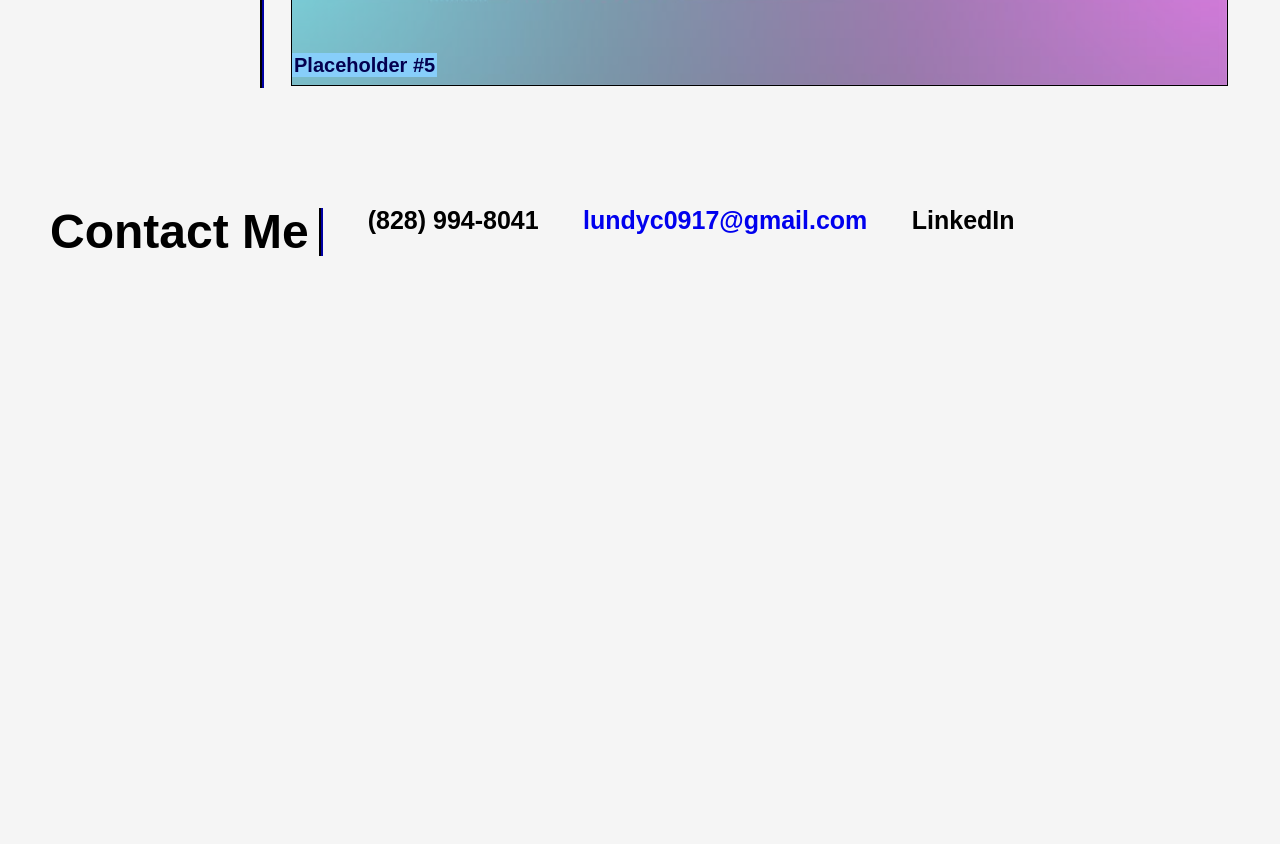
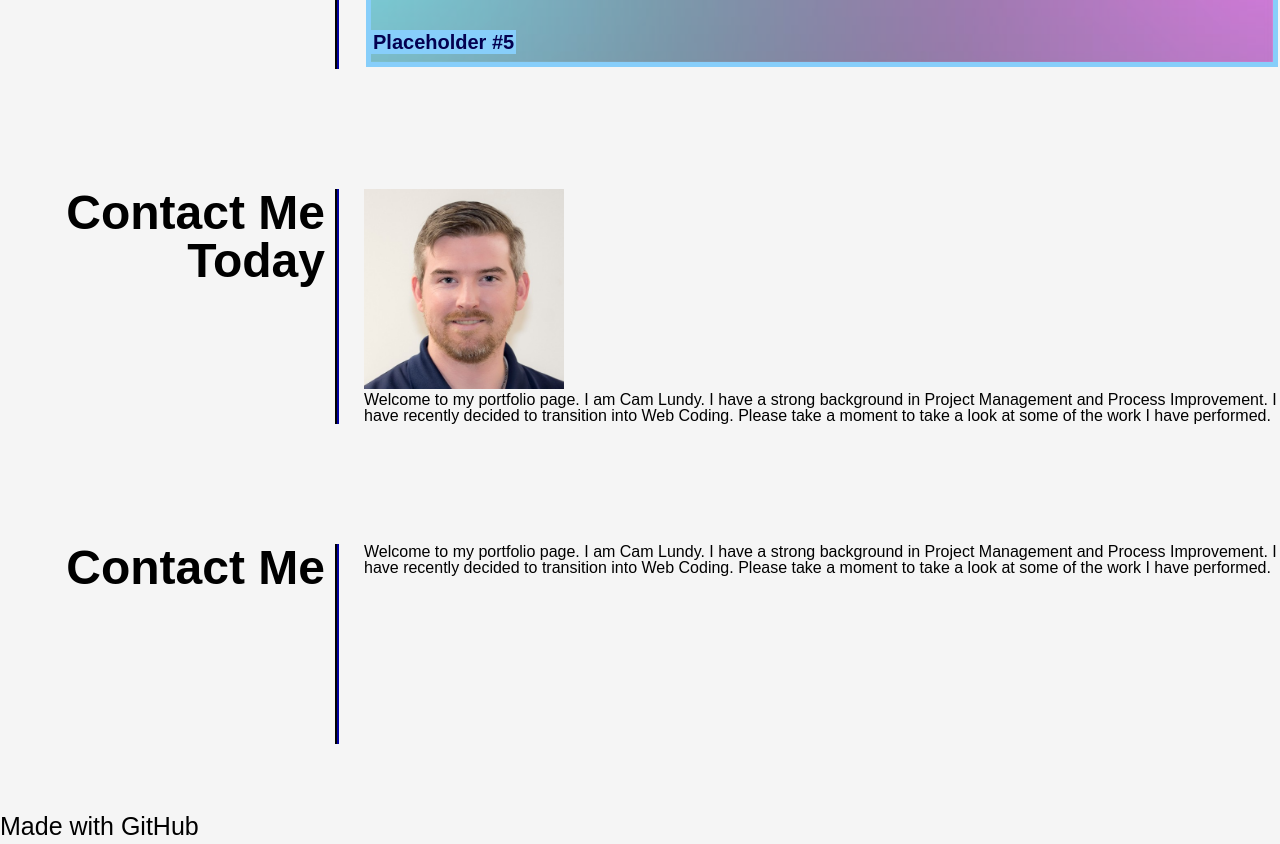
Before and after one commit to lundyc0917/Portfolio, a plain HTML site: page Main/index.html in a window 1280 px wide. Shown: the part 1760-2604 px from the top of the page. Before the commit the page ends 2086 px from the top, so only its background shows below. Drawn offline with Linux system fonts and the light colour scheme.

Commit message:
Contact Me workthrough.  css file comments

```diff
--- a/Main/Assets/css/style.css
+++ b/Main/Assets/css/style.css
@@ -5,11 +5,11 @@
 :root {
   --bkgrnd:rgb(70, 70, 70);
   --boarder:rgb(0, 0, 80);
-  --headercolor:rgb(4, 0, 80);
+  --headerfontcolor:rgb(4, 0, 80);
   --headerback: lightskyblue;
   --subheadfont: 30px;
 }
-
+/* body */
 body {
   font-family: Arial;
   margin: 0;
@@ -18,37 +18,27 @@ body {
   min-height: 100vh;
   justify-content: flex-start;
 }
-
+/* header */
 header {
   padding: 40px;
   text-align: Left;
-}
-
-.main-header {
   display: flex;
   flex-wrap: wrap;
   justify-content: space-between;
   padding: 60px;
   background: var(--bkgrnd);
 }
-
+/* Main Page header */
 h1{
-  font-size: 48px;
+  font-size: 50px;
   font-weight: 600;
   background: var(--bkgrnd);
 }
-
-h2{
-  font-size: 48px;
-  font-weight: 600;
-  min-inline-size: 200px;
-}
-
+/* Navigation */
 nav {
   display: flex;
   background-color: var(--bkgrnd);
 }
-
 nav a {
   font-size: 25px;
   color: #0070d8;
@@ -57,8 +47,16 @@ nav a {
   text-decoration: none;
   text-align: center;
   background-color: var(--bkgrnd);
+  text-decoration: underline;
+}
+/* main */
+main {
+  display: flex;
+  flex-wrap: wrap;
+  flex-grow: 1;
 }
 
+/* Header image and subheading */
 .head-img {
   height: 200px;
   width: 100%;
@@ -71,33 +69,36 @@ nav a {
   position: absolute;
   padding: 2px 2px;
   background: var(--headerback);
-  color: var(--headercolor);
+  color: var(--headerfontcolor);
   bottom: 8px;
   right: 8px;
   font-size: var(--subheadfont);
 }
-main {
+
+/* section main container */
+.about-section,
+.work-section,
+.contact-section{
+  margin-bottom: 20px;
+  padding: 50px 0px;
+  width: 100%;
+  min-height: 300px;
+  flex: 0 0 auto;
   display: flex;
-  flex-wrap: wrap;
-  flex-grow: 1;
 }
 
-.float-left {
+/* section main header */
+h2{
+  font-size: 48px;
+  font-weight: 600;
+  min-inline-size: 325px;
+  word-wrap: normal;
   float: left;
   margin-right: 25px;
   text-align: right;
 }
 
-.about-section,
-.work-section,
-.contact-section{
-  margin-bottom: 20px;
-  padding: 50px;
-  width: 100%;
-  height: auto;
-  flex: 0 0 auto;
-  display: flex;
-}
+/* Verticle Line */
 .vl {
   border-left: 4px solid var(--boarder);
   border-left-style: groove;
@@ -105,11 +106,19 @@ main {
   margin-left: -15px;
   top: 0;
   padding-left: 25px;
+  text-overflow: wrap;
 }
+
+/* Section Specific Styles */
+/*---------------------------------------------*/
+
+/* Image style in about me section */
 .about-section img{
   float: left;
   padding: 0 10px;
 }
+
+
 /* Container for the work section of the page */
 .work-section div{
   display: flex;
@@ -120,7 +129,7 @@ main {
   position: absolute;
   padding: 2px 2px;
   background: var(--headerback);
-  color: var(--headercolor);
+  color: var(--headerfontcolor);
   bottom: 8px;
   left: 0px;
   font-size: 20px;
@@ -136,7 +145,8 @@ main {
   justify-content: center;
   text-align:  center;
   border-style: solid;
-  border-width: 1px;
+  border-width: 5px;
+  border-color: var(--headerback);
   margin: 2px;
   position: relative;
 }
@@ -145,12 +155,22 @@ main {
   min-width: 350px;
   opacity: .5;
 }
-.contact-section a {
+.contact-section div nav {
+  display: flex;
+}
+.contact-section div nav a {
   font-size: 25px;
   font-weight: 600;
   padding: 14px 20px;
   text-decoration: none;
   text-align: center;
+  text-decoration: underline;
+}
+
+footer {
+  font-size: 25px;
+  min-height: 30px;
+
 }
 
 @media screen and (max-width: 768px) {
--- a/Main/index.html
+++ b/Main/index.html
@@ -12,7 +12,7 @@
 <body>
   <!-- Header -->
   <header class="main-header">
-    <!-- Name -->
+    <!-- Main Title -->
     <h1>Cameron Lundy</h1>
     <nav>
       <!-- Links to sections about me, recent work, and contact information -->
@@ -20,20 +20,20 @@
       <a href="#Work">Work</a>
       <a href="#Contact_Me">Contact Me</a>
       <a href="">Resume</a>
-
     </nav>
   </header>
 
   <!-- Body -->
   <main>
+    <!-- Subheading for header image -->
     <div class="head-img">
       <div class="h4">
         <h4>Subheading</h4>
       </div>
     </div>
-
+  <!-- About me section with photo -->
     <div id="About_Me" class="about-section">
-      <h2 class="float-left">About Me</h2>
+      <h2>About Me</h2>
       <div class="vl">
         <img src="Assets/images/photo.png" width="200" height="200" alt="Cameron Lundy"/>
         <p>
@@ -43,9 +43,9 @@
         </p>
       </div>
     </div>
-
+<!-- Work Portfolio section with placeholder images and text -->
     <div id="Work" class="work-section">
-      <h2 class="float-left">Work</h2>
+      <h2>Work</h2>
       <div class="vl">
       <section class="work-links">
         <img src="Assets/images/place-3.jpg" alt="Placeholder #1"/>
@@ -70,15 +70,41 @@
       </div>
     </div>
 
+<!-- Contact Me section -->
     <div id="Contact_Me" class="contact-section">
-      <h2 class="float-left">Contact Me</h2>
+      <h2>Contact Me Today</h2>
       <div class="vl">
+        <img src="Assets/images/photo.png" width="200" height="200" alt="Cameron Lundy"/>
+        <p>
+        Welcome to my portfolio page.  I am Cam Lundy.  I have a strong background in Project Management and
+        Process Improvement.  I have recently decided to transition into Web Coding.  Please take a moment
+        to take a look at some of the work I have performed.
+        </p>
+<!--      <nav>
         <a>(828) 994-8041</a>
         <a href="mailto:lundyc0917@gmail.com">lundyc0917@gmail.com</a>
+        <a>GitHub</a>
         <a>LinkedIn</a>
+        </nav>-->
       </div>
     </div>
+
+    <div id="About_Me" class="contact-section">
+      <h2>Contact Me</h2>
+      <div class="vl">
+        <p>
+        Welcome to my portfolio page.  I am Cam Lundy.  I have a strong background in Project Management and
+        Process Improvement.  I have recently decided to transition into Web Coding.  Please take a moment
+        to take a look at some of the work I have performed.
+        </p>
+      </div>
+    </div>
+
   </main>
 </body>
 
+<footer>
+  Made with GitHub
+</footer>
+
 </html>
```
